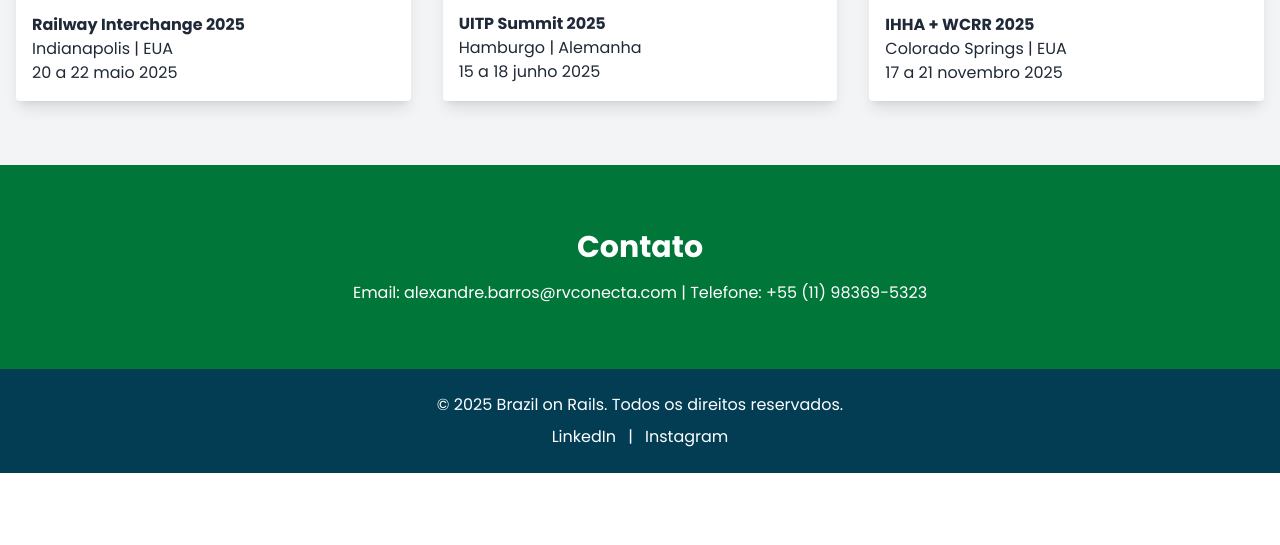
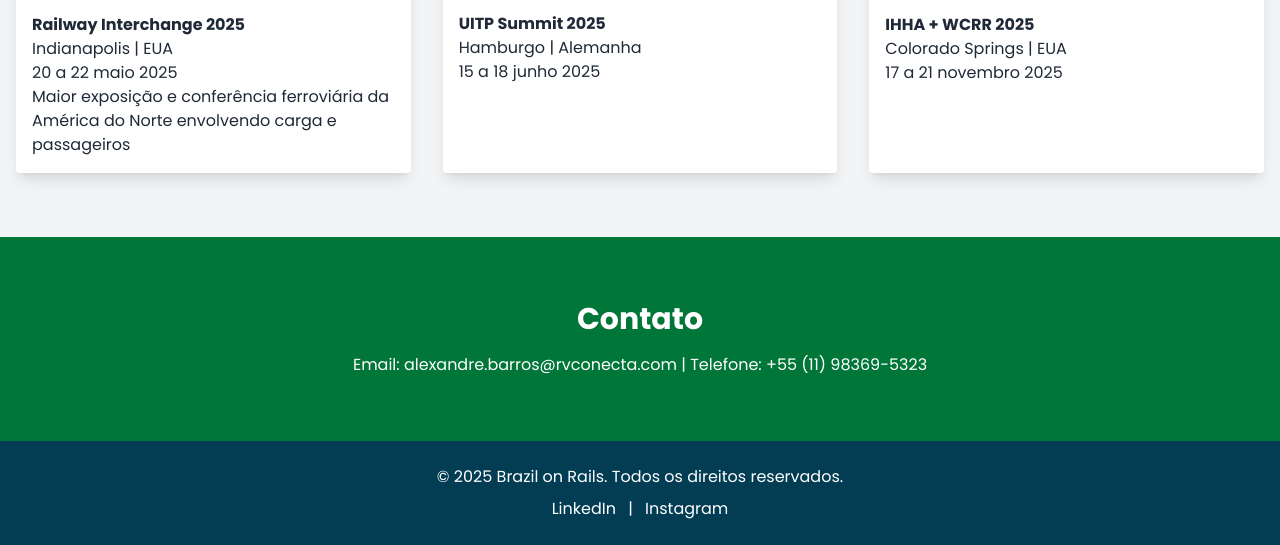
Before and after one commit to ViniciusScartezini/brazil-on-rails-landing, a plain HTML site: page index.html in a window 1280 px wide. Shown: the part 912-1457 px from the top of the page. Before the commit the page ends 1385 px from the top, so only its background shows below. Drawn offline with nearby package versions, Linux system fonts and the light colour scheme.

Commit message:
Update index.html

```diff
--- a/index.html
+++ b/index.html
@@ -51,7 +51,7 @@
       <div class="bg-white shadow-lg p-4 rounded">
         <img src="https://raw.githubusercontent.com/ViniciusScartezini/brazil-on-rails-landing/main/LOGORAILWAY.png" class="mx-auto">
         <h3 class="font-bold mt-4">Railway Interchange 2025</h3>
-        <p>Indianapolis | EUA<br>20 a 22 maio 2025</p>
+        <p>Indianapolis | EUA<br>20 a 22 maio 2025<br>Maior exposição e conferência ferroviária da América do Norte envolvendo carga e passageiros</p>
       </div>
       <div class="bg-white shadow-lg p-4 rounded">
         <img src="https://raw.githubusercontent.com/ViniciusScartezini/brazil-on-rails-landing/main/LOGOUITP.png" class="mx-auto">
```
